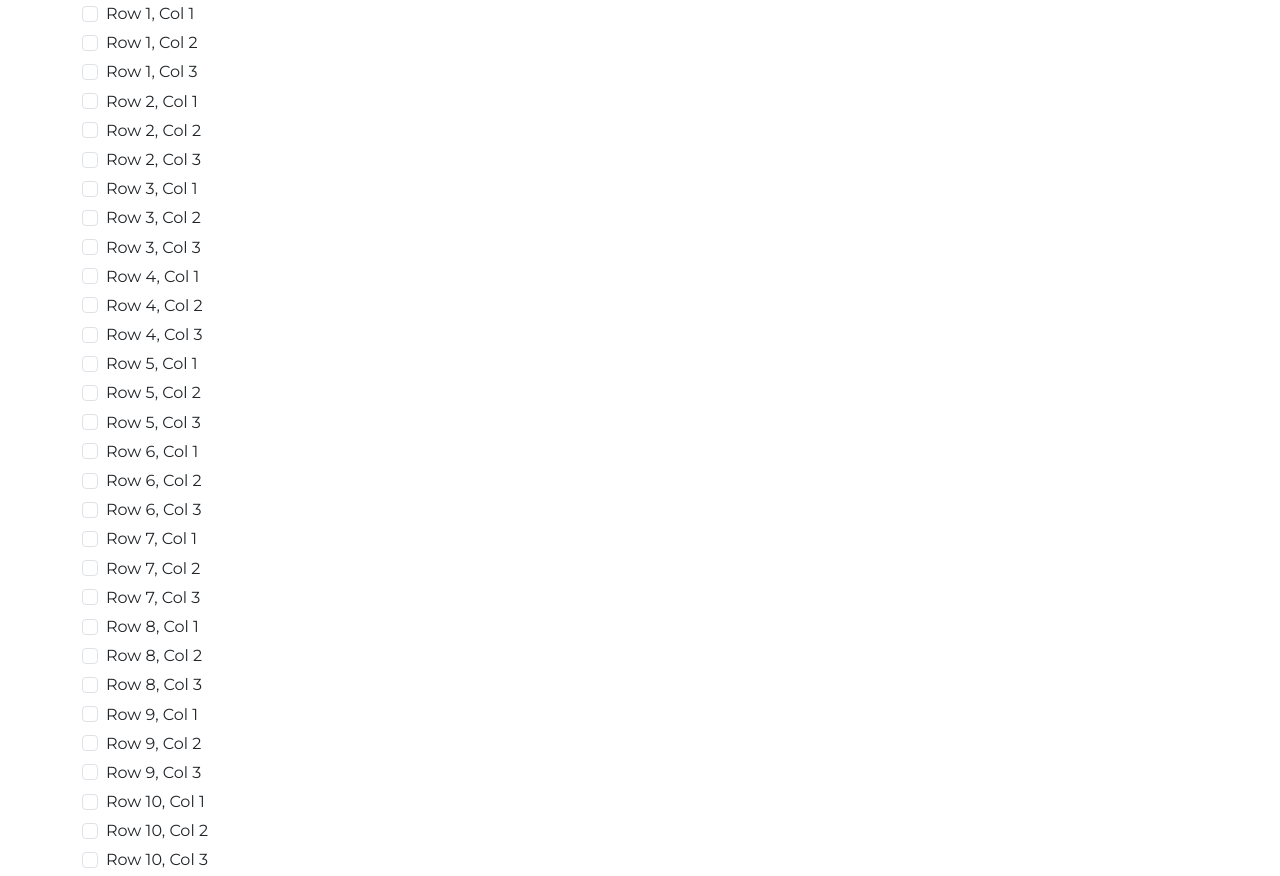
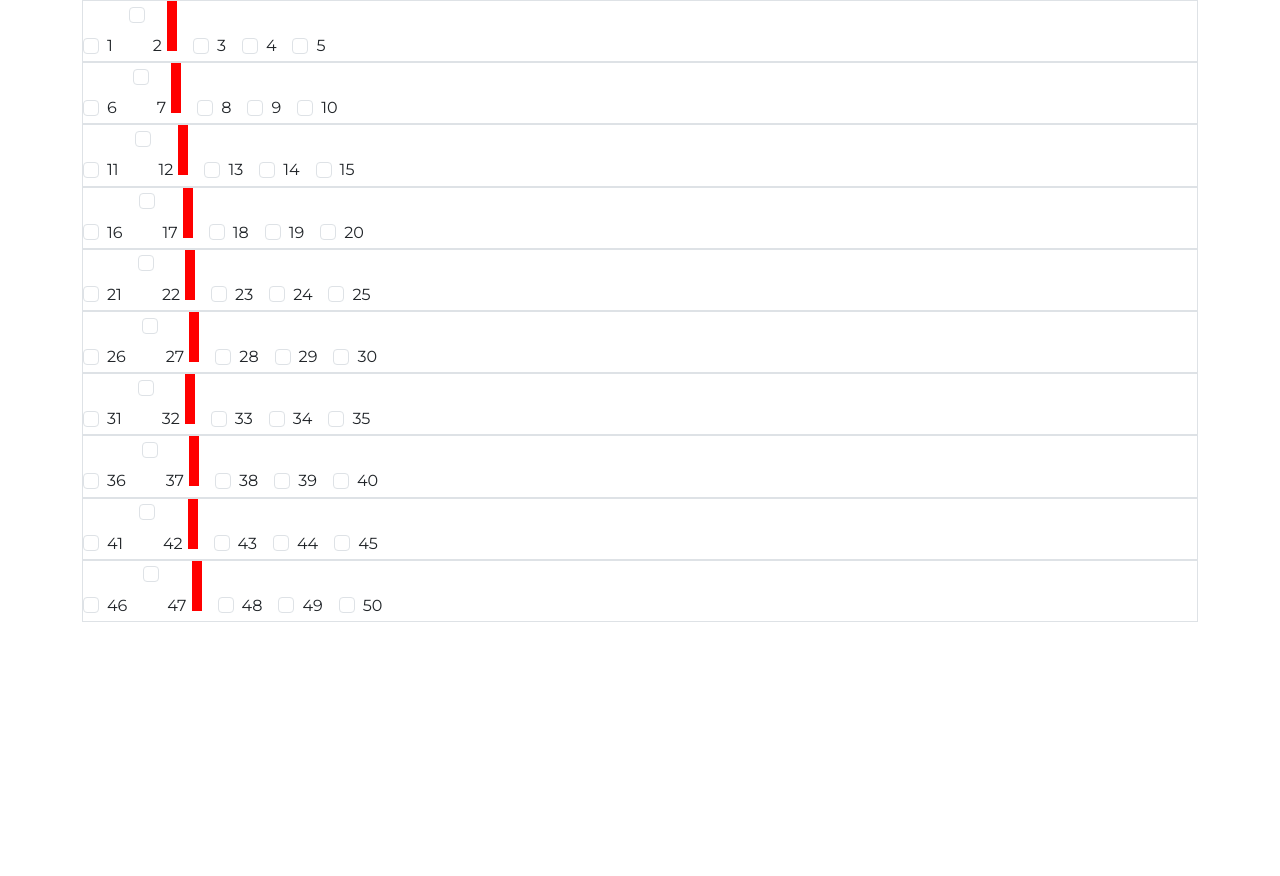
Before and after one commit to nareshkrishnaa/Redbus-replica, a React (Create React App) app: page /bookingPage in a window 1280 px wide. After the commit the page ends 800 px from the top, so only its background shows below. Built offline with nearby package versions, Linux system fonts and the light colour scheme.

Commit message:
feature : check box added to the seat selector component, need to make it better looking

```diff
--- a/src/components/SeatSelector.js
+++ b/src/components/SeatSelector.js
@@ -1,13 +1,55 @@
 import React from "react";
 import { Container, Form } from "react-bootstrap";
+import "./SeatSelector.scss";
 
 const SeatSelector = () => {
   let totalSeats = 50;
   let availableSeats = 20;
+  let busRow = 10;
+  let busCol = 5;
+  let counter = 0;
+
   return (
     <div>
       <Container>
-        <Form>
+        {[...Array(busRow).keys()].map((row) => {
+          return (
+            <Form className="border">
+              {[...Array(busCol).keys()].map((col) => {
+                counter++;
+                return (
+                  <Form.Check
+                    key={`${row}-${col}`}
+                    inline
+                    label={`${counter}`}
+                    type="checkbox"
+                    className={col === 1 ? "red-box" : ""}
+                  />
+                );
+              })}
+            </Form>
+          );
+        })}
+
+        {/* {[...Array(busRow).keys()].map((row) => {
+          return (
+            <Form className="border p-5">
+              {`Row ${row + 1}`}
+              {[...Array(busCol).keys()].map((col) => {
+                counter++;
+                return <span key={col} className="px-5">{` ${counter}`}</span>;
+              })}
+            </Form>
+          );
+        })} */}
+
+        {/* {[...Array(busRow).keys()].map((row) =>
+          [...Array(busCol).keys()].map((col) => {
+            return <div className="border p-5"></div>;
+          }),
+        )} */}
+
+        {/* <Form>
           {[...Array(10).keys()].map((row, indexRow) =>
             [...Array(3).keys()].map((col, indexCol) => {
               console.log(indexRow + 1, indexCol + 1);
@@ -20,7 +62,7 @@ const SeatSelector = () => {
               );
             }),
           )}
-        </Form>
+        </Form> */}
       </Container>
     </div>
   );
--- /dev/null
+++ b/src/components/SeatSelector.scss
@@ -0,0 +1,11 @@
+.red-box::after {
+    content: '';
+    display: inline-block;
+    width: 10px;
+    /* Adjust width as needed */
+    height: 50px;
+    /* Adjust height as needed */
+    background-color: red;
+    margin-left: 5px;
+    /* Adjust margin as needed */
+}
```
